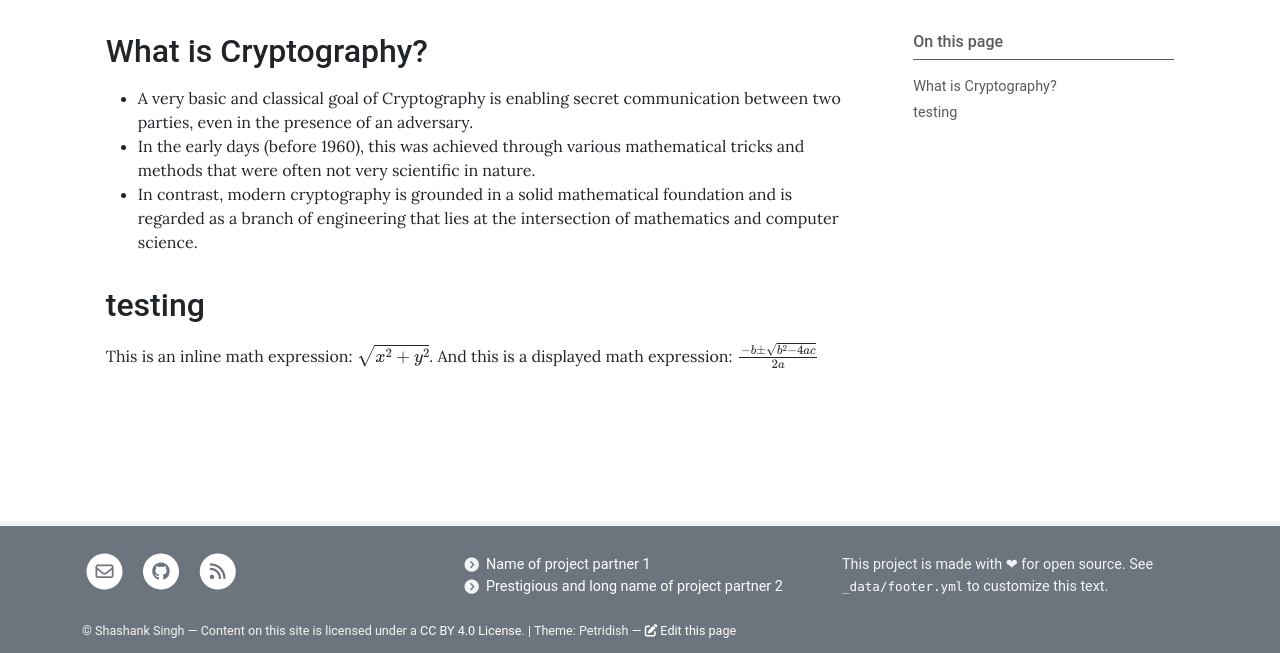
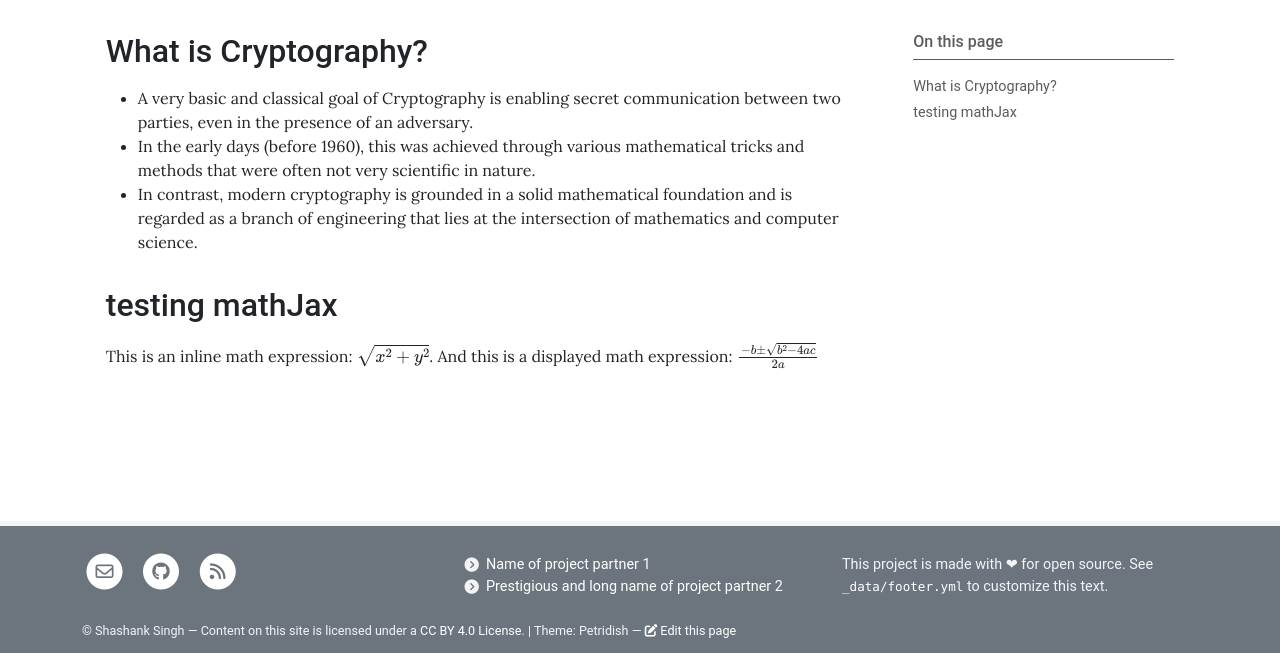
Before and after one commit to drshashanksingh/drshashanksingh.github.io, a Jekyll site: the page built from _posts/2025-07-25-what-is-cryptography.md, in a window 1280 px wide. Shown: the part 382-1035 px from the top of the page. Built offline with Jekyll 4.4.1, drawn with Linux system fonts in a browser that asks for light colours; comment, search, counter and statistics services are not loaded.

Commit message:
updated post

```diff
--- a/_posts/2025-07-25-what-is-cryptography.md
+++ b/_posts/2025-07-25-what-is-cryptography.md
@@ -18,7 +18,7 @@ math: true
 - In the early days (before 1960), this was achieved through various mathematical tricks and methods that were often not very scientific in nature.
 - In contrast, modern cryptography is grounded in a solid mathematical foundation and is regarded as a branch of engineering that lies at the intersection of mathematics and computer science.
 
-## testing
+## testing mathJax
 This is an inline math expression: $\sqrt{x^2 + y^2}$.
 And this is a displayed math expression:
 $$
```
